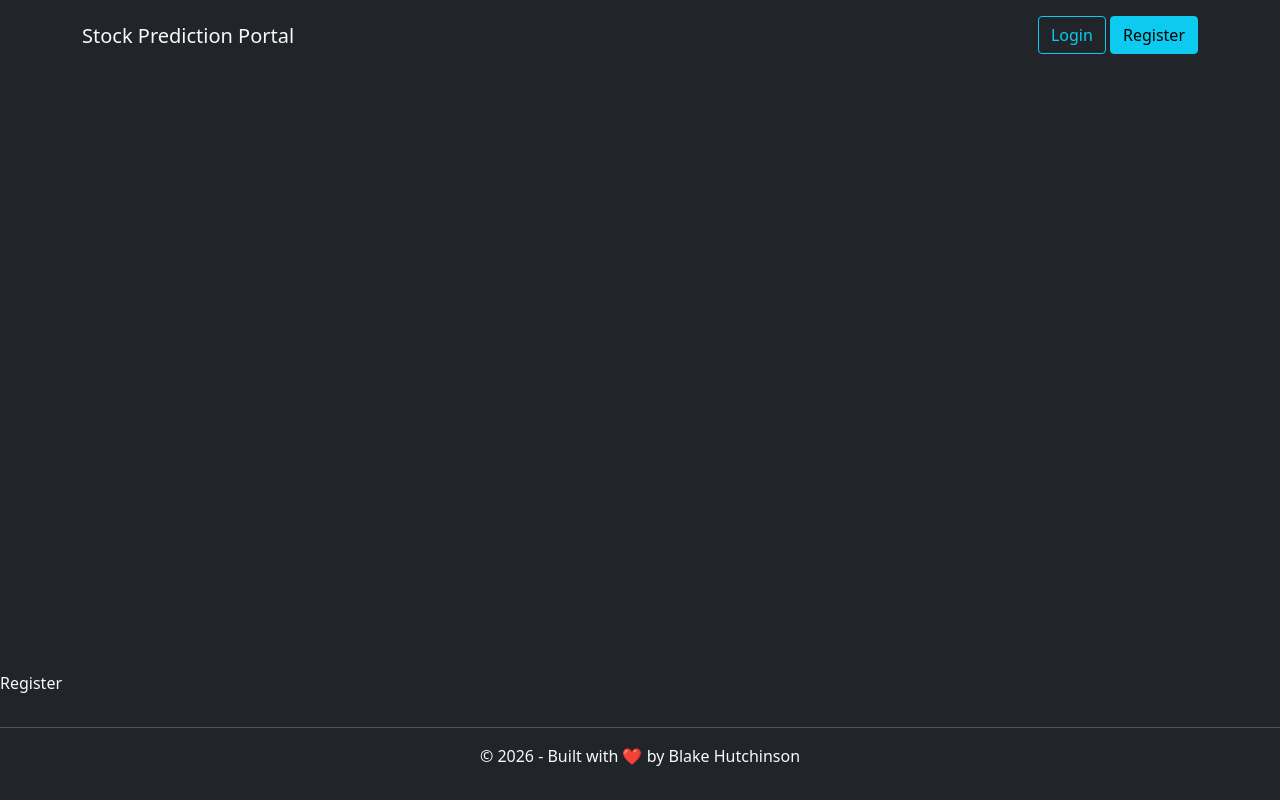
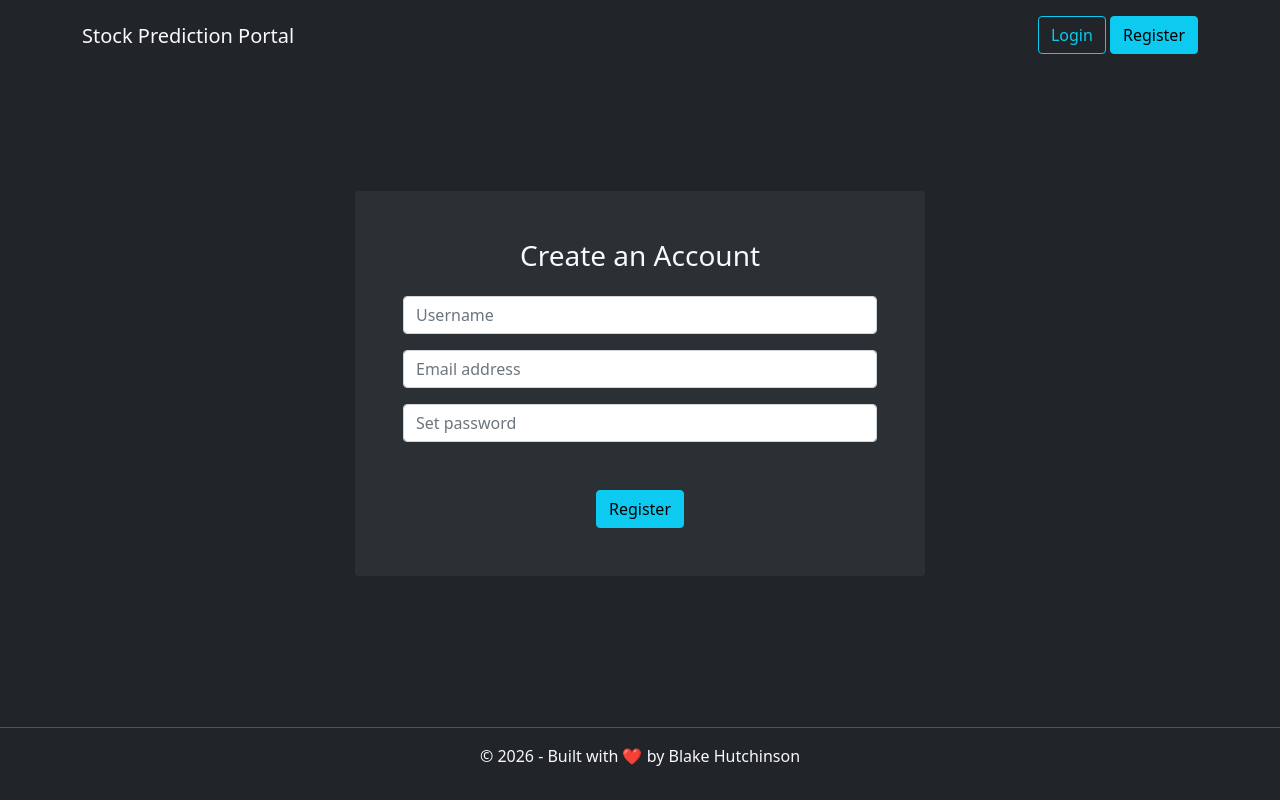
Before and after one commit to tkdblake93/stock-prediction-portal, a React (Vite) app in the folder frontend-react/: page /register in a window 1280 px wide. Built offline with nearby package versions, Linux system fonts and the light colour scheme.

Commit message:
Register component form created

```diff
--- a/frontend-react/src/App.jsx
+++ b/frontend-react/src/App.jsx
@@ -2,6 +2,7 @@
 import './assets/css/style.css'
 import Footer from './components/Footer'
 import Header from './components/Header'
+import Login from './components/Login'
 import Main from './components/Main'
 import Register from './components/Register'
 import { BrowserRouter, Routes, Route } from 'react-router-dom'
@@ -16,6 +17,7 @@
         <Routes>
           <Route path='/' element={<Main />} />
           <Route path='/register' element={<Register />} />
+          <Route path='/login' element={<Login />} />
         </Routes>
         <Footer />
       </BrowserRouter>
--- a/frontend-react/src/components/Button.jsx
+++ b/frontend-react/src/components/Button.jsx
@@ -1,9 +1,10 @@
 // import React from 'react'
+import { Link } from "react-router-dom"
 
 const Button = (props) => {
   return (
     <>
-      <a className={`btn ${props.class}`} href="#">{props.text}</a >
+      <Link className={`btn ${props.class}`} to={props.url}>{props.text}</Link >
     </>
   )
 }
--- a/frontend-react/src/components/Header.jsx
+++ b/frontend-react/src/components/Header.jsx
@@ -1,17 +1,17 @@
 // import React from 'react'
-
+import { Link } from "react-router-dom"
 import Button from "./Button"
 
 const Header = () => {
   return (
     <>
       <nav className="navbar container pt-3 pb-3 align-items-start">
-        <a className='navbar-brand text-light' href="">Stock Prediction Portal</a>
+        <Link className='navbar-brand text-light' to="/">Stock Prediction Portal</Link>
 
         <div>
-          <Button text='Login' class='btn-outline-info' />
+          <Button text='Login' class='btn-outline-info' url="/login" />
           &nbsp;
-          <Button text='Register' class='btn-info' />
+          <Button text='Register' class='btn-info' url="/register" />
         </div>
       </nav>
     </>
--- /dev/null
+++ b/frontend-react/src/components/Login.jsx
@@ -0,0 +1,9 @@
+// import React from 'react'
+
+const Login = () => {
+  return (
+    <div className='text-light container'>Login</div>
+  )
+}
+
+export default Login
--- a/frontend-react/src/components/Register.jsx
+++ b/frontend-react/src/components/Register.jsx
@@ -1,8 +1,34 @@
-import React from 'react'
+import React, { useState } from 'react'
 
 const Register = () => {
+  const [username, setUsername] = useState('')
+  const [email, setEmail] = useState('')
+  const [password, setPassword] = useState('')
+
+  const handleRegistration = (e) => {
+    e.preventDefault()
+
+    const userData = {
+      username, email, password
+    }
+    console.log('userData==>', userData)
+  }
   return (
-    <div className='text-light'>Register</div>
+    <>
+      <div className="container">
+        <div className="row justify-content-center">
+          <div className="col-md-6 bg-light-dark p-5 rounded">
+            <h3 className="text-light text-center mb-4">Create an Account</h3>
+            <form onSubmit={handleRegistration}>
+              <input type="text" className="form-control mb-3" placeholder="Username" value={username} onChange={(e) => setUsername(e.target.value)} />
+              <input type="email" className="form-control mb-3" placeholder="Email address" value={email} onChange={(e) => setEmail(e.target.value)} />
+              <input type="password" className="form-control mb-5" placeholder="Set password" value={password} onChange={(e) => setPassword(e.target.value)} />
+              <button type="submit" className="btn btn-info d-block mx-auto">Register</button>
+            </form>
+          </div>
+        </div>
+      </div>
+    </>
   )
 }
 
```
